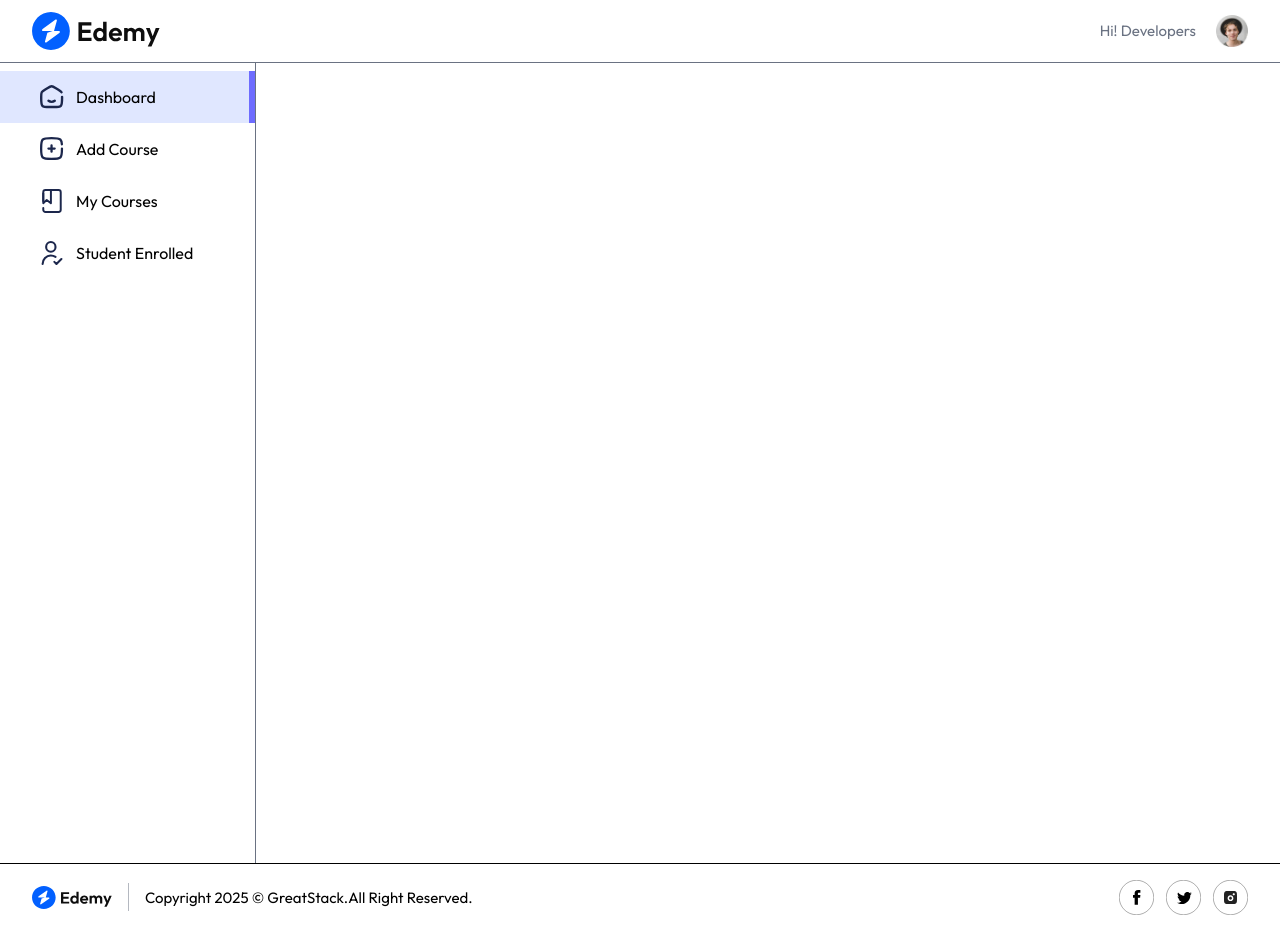
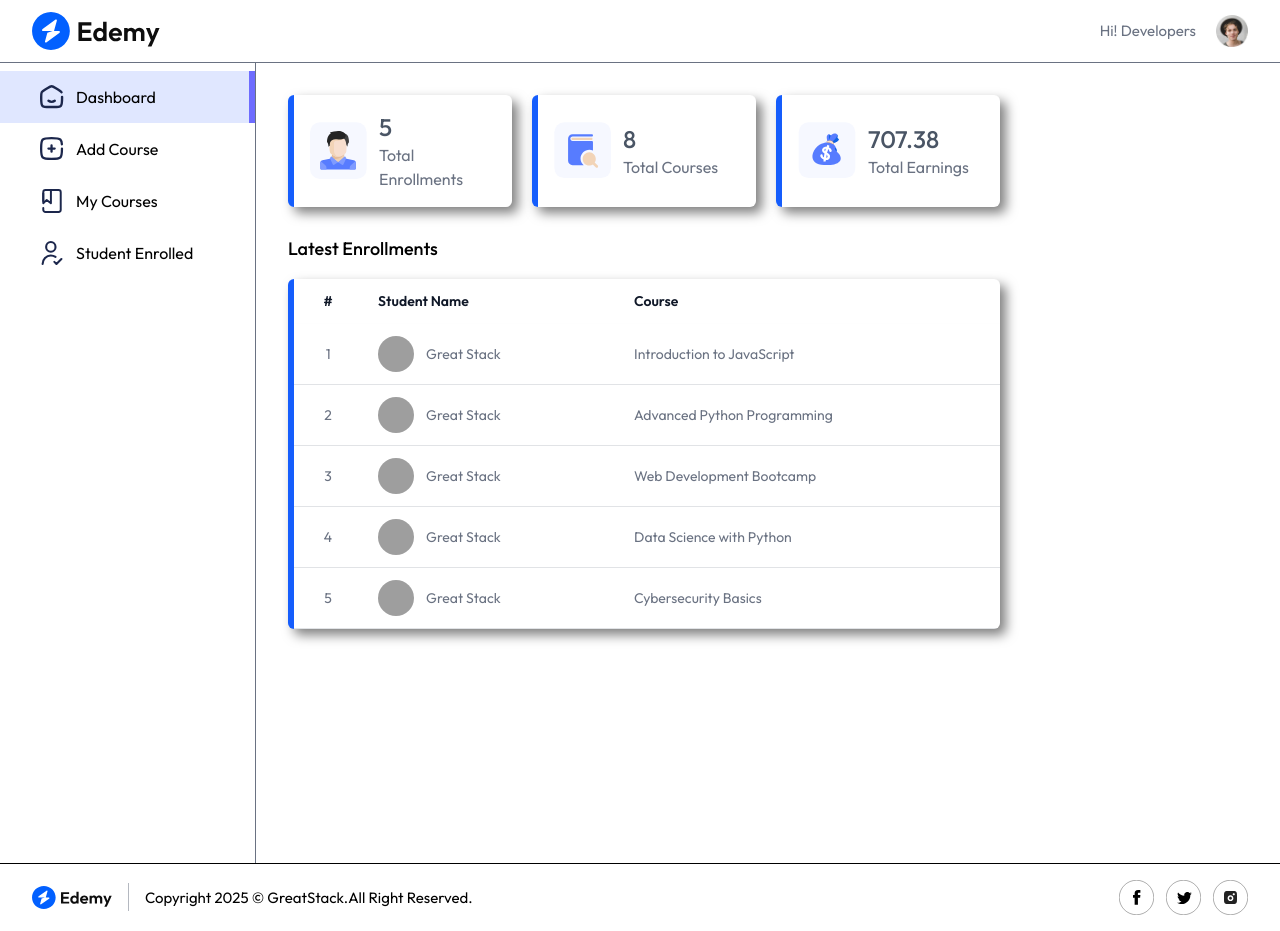
Before and after one commit to NiwanthaSanjula/LMS_Project, a React (Vite) app in the folder client/: page /educator in a window 1280 px wide. Built offline with nearby package versions, Linux system fonts and the light colour scheme; no server answers; grey boxes are pictures that could not be loaded.

Commit message:
Create educator dashboard

```diff
--- a/client/src/App.jsx
+++ b/client/src/App.jsx
@@ -35,7 +35,7 @@
         <Route path='/loading/:path' element={<Loading/>}/>
 
         <Route path='/educator' element={<Educator/>}>
-          <Route path='educator' element={<Dashboard/>}/>
+          <Route path='/educator' element={<Dashboard/>}/>
           <Route path='add-course' element={<AddCourse/>}/>
           <Route path='my-courses' element={<MyCourses/>}/>
           <Route path='student-enrolled' element={<StudentsEnrolled/>}/>
--- a/client/src/pages/educator/Dashboard.jsx
+++ b/client/src/pages/educator/Dashboard.jsx
@@ -1,11 +1,102 @@
-import React from 'react'
+/* eslint-disable react-hooks/set-state-in-effect */
+import React, { useContext, useEffect, useState } from 'react'
+import { AppContext } from '../../context/AppContext'
+import { assets, dummyDashboardData } from '../../assets/assets'
+import Loading from '../../components/student/Loading'
 
 const Dashboard = () => {
-  return (
-    <div>
-      <h1>Dashboard</h1>
+
+  const { currency } = useContext(AppContext)
+
+  const [dashboardData, setdashboardData] = useState(null)
+
+  const fetchDashboardData = async () => {
+    setdashboardData(dummyDashboardData)
+    console.log(dummyDashboardData);
+
+  }
+
+  useEffect(() => {
+    fetchDashboardData()
+  }, [])
+
+  return dashboardData ? (
+    <div className='min-h-screen flex flex-col items-start justify-between gap-8 md:p-8 md:pb-0 p-4 pt-8 pb-0 '>
+
+      <div className='space-y-5'>
+
+        <div className='flex flex-wrap gap-5 items-center'>
+
+          <div className='flex min-h-28 items-center gap-3 shadow-(--shadow-right) p-4 w-56 rounded-md border-l-6 border-blue-600 hover:-translate-y-2 transition-all duration-300 '>
+              <img src={assets.patients_icon} alt="user-icon"/>
+
+              <div>
+                <p className='text-2xl font-medium text-gray-600'>{dashboardData.enrolledStudentsData.length}</p>
+                <p className='text-base text-gray-500'>Total Enrollments</p>
+              </div>
+          </div>
+
+          <div className='flex min-h-28 items-center gap-3 shadow-(--shadow-right) p-4 w-56 rounded-md border-l-6 border-blue-600 hover:-translate-y-2 transition-all duration-300 '>
+              <img src={assets.appointments_icon} alt="user-icon"/>
+
+              <div>
+                <p className='text-2xl font-medium text-gray-600'>{dashboardData.totalCourses}</p>
+                <p className='text-base text-gray-500'>Total Courses</p>
+              </div>
+          </div>
+
+          <div className='flex min-h-28 items-center gap-3 shadow-(--shadow-right) p-4 w-56 rounded-md border-l-6 border-blue-600 hover:-translate-y-2 transition-all duration-300 '>
+              <img src={assets.earning_icon} alt="user-icon"/>
+
+              <div>
+                <p className='text-2xl font-medium text-gray-600'>{currency}{dashboardData.totalEarnings}</p>
+                <p className='text-base text-gray-500'>Total Earnings</p>
+              </div>
+          </div>
+        </div>
+
+
+        <div>
+          <h2 className='pt-2 pb-4 text-lg font-medium'>Latest Enrollments</h2>
+
+          <div className='flex flex-col items-center w-full overflow-hidden rouded-md bg-white shadow-(--shadow-right) rounded-md border-l-6 border-blue-600 '>
+            <table className='table-fixed md:table-auto w-full overflow-hidden'>
+
+              <thead className='text-gray-900 border-b border-gray-50/20 text-sm text-left'>
+                <tr>
+                  <th className='px-4 py-3 font-semibold text-center hidden sm:table-cell'>#</th>
+                  <th className='px-4 py-3 font-semibold'>Student Name</th>
+                  <th className='px-4 py-3 font-semibold'>Course</th>
+                </tr>
+              </thead>
+
+              <tbody className='text-sm text-gray-500'>
+                {dashboardData.enrolledStudentsData.map((item, index) => (
+                  <tr key={index} className='border-b border-gray-500/20'>
+
+                    <td className='px-4 py-3 text-center hidden sm:table-cell'>{index + 1}</td>
+
+                    <td className='md:px-4 px-2 py-3 flex items-center space-x-3'>
+                      <img src={item.student.imageUrl} alt="profile" className='w-9 h-9 rounded-full'/>
+                      <span className='truncate'>{item.student.name}</span>
+                    </td>
+
+                    <td className='px-4 py-3 truncate'>{item.courseTitle}</td>
+
+                  </tr>
+                ))}
+              </tbody>
+
+
+            </table>
+          </div>
+        </div>
+
+      </div>
+
     </div>
-  )
+
+  ) : <Loading/>
 }
 
 export default Dashboard
```
